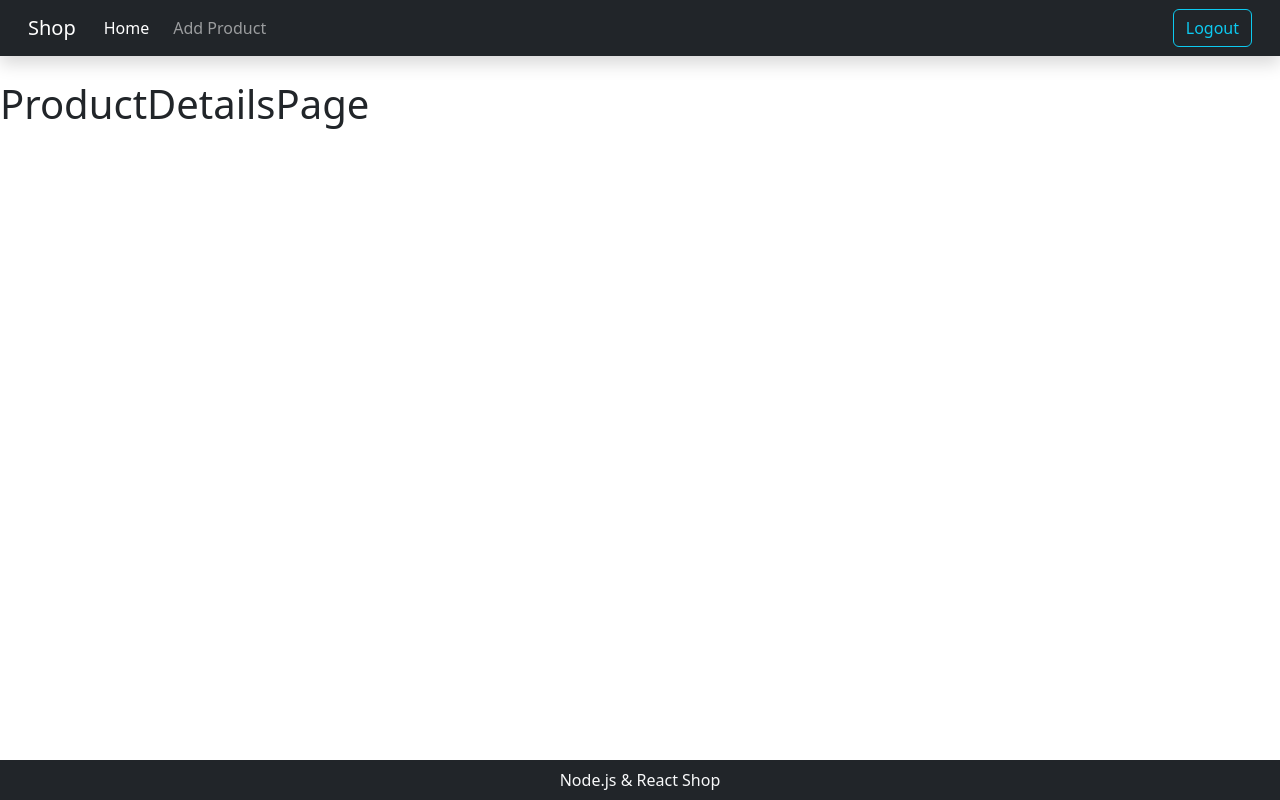
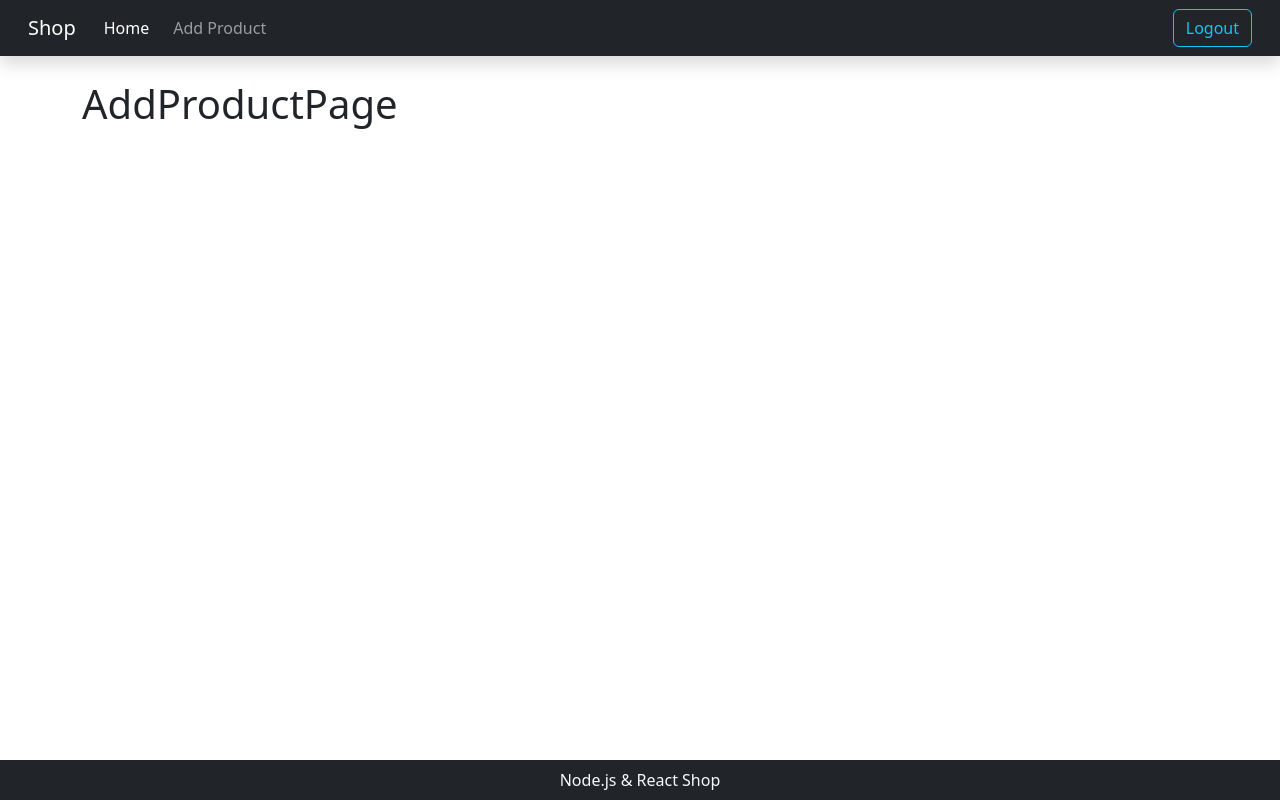
Before and after one commit to maxsherepot/shop_mongodb_RestAPI_react, a React (Create React App) app in the folder client/: page /add-product in a window 1280 px wide. Built offline with nearby package versions, Linux system fonts and the light colour scheme.

Commit message:
AddProductPage added

```diff
--- a/client/src/components/Navbar.jsx
+++ b/client/src/components/Navbar.jsx
@@ -4,7 +4,7 @@ const Navbar = () => {
     return (
         <nav className="navbar navbar-expand-lg mb-4 navbar-dark bg-dark shadow">
             <div className="container-fluid mx-3">
-                <a className="navbar-brand" href="#">Shop</a>
+                <a className="navbar-brand" href="/">Shop</a>
                 <button className="navbar-toggler" type="button" data-bs-toggle="collapse" data-bs-target="#navbarSupportedContent" aria-controls="navbarSupportedContent" aria-expanded="false" aria-label="Toggle navigation">
                     <span className="navbar-toggler-icon"></span>
                 </button>
@@ -12,10 +12,10 @@ const Navbar = () => {
                 <div className="collapse navbar-collapse" id="navbarSupportedContent">
                     <ul className="navbar-nav me-auto mb-2 mb-lg-0">
                         <li className="nav-item mx-1">
-                            <a className="nav-link active" aria-current="page" href="#">Home</a>
+                            <a className="nav-link active" aria-current="page" href="/">Home</a>
                         </li>
                         <li className="nav-item mx-1">
-                            <a className="nav-link" href="#">Add Product</a>
+                            <a className="nav-link" href="/add-product">Add Product</a>
                         </li>
                     </ul>
 
--- /dev/null
+++ b/client/src/pages/addProductPage.jsx
@@ -0,0 +1,27 @@
+import React, { useState, useEffect } from "react";
+import { getProducts } from "../helpers/products";
+
+
+const AddProductPage = () => {
+    const [loading, setLoading] = useState(false)
+    const [products, setProducts] = useState([])
+    const [error, setError] = useState(false)
+
+    // useEffect(() => {
+    //     setLoading(true)
+    //     getProducts()
+    //         .then(res => {
+    //             setProducts(res.data)
+    //         })
+    //         .catch(err => setError(true))
+    //         .finally(() => setLoading(false))
+    //  }, [])
+
+    return (
+        <div className="container">
+            <h1>AddProductPage</h1>
+        </div>
+    )
+}
+
+export default AddProductPage;
--- a/client/src/routes.js
+++ b/client/src/routes.js
@@ -1,6 +1,7 @@
 import { Switch, Route, Redirect } from 'react-router-dom';
 import Footer from './components/Footer';
 import Navbar from './components/Navbar';
+import AddProductPage from './pages/addProductPage';
 import ProductDetailsPage from './pages/productDetailsPage';
 import ProductsPage from './pages/productsPage';
 
@@ -10,7 +11,7 @@ const Routes = () => (
         <Navbar />
         <Switch>
             <Route exact path="/" component={ProductsPage} />
-            <Route path="/:id" component={ProductDetailsPage} />
+            <Route path="/add-product" component={AddProductPage} />
         </Switch>
         <Footer />
     </>
```
